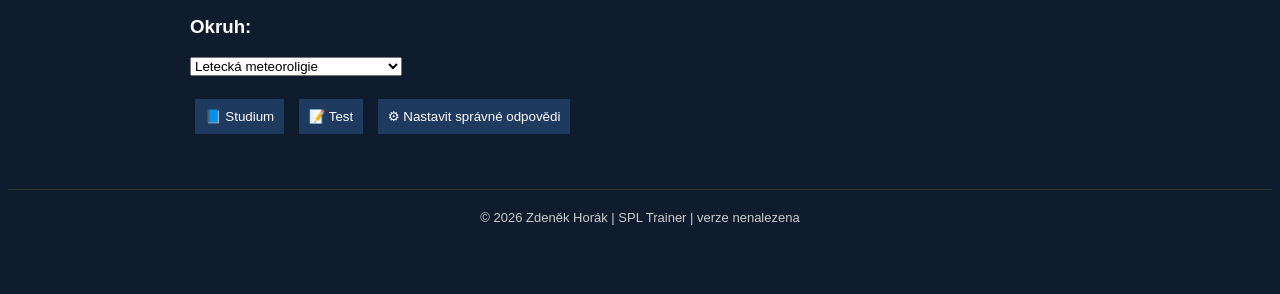
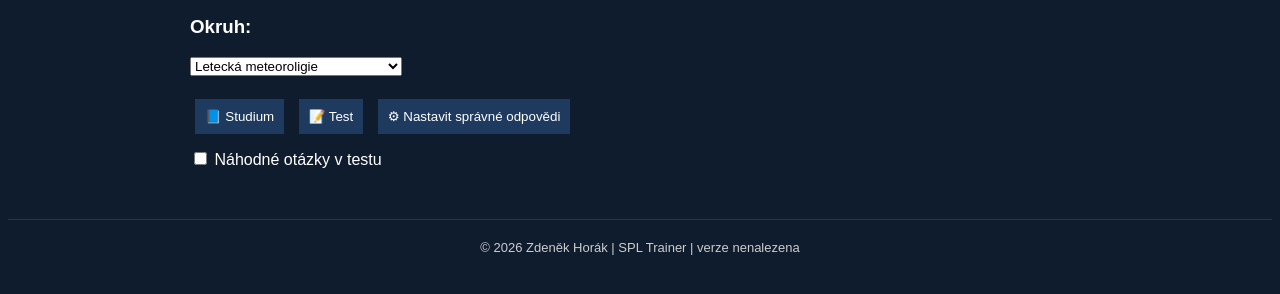
Before and after one commit to zdenekhor/SPL-TRAINER, a plain HTML site: page index.html in a window 1280 px wide. Shown: the part 184-478 px from the top of the page. Drawn offline with Linux system fonts and the light colour scheme; no server answers.

Commit message:
Update index.html

```diff
--- a/index.html
+++ b/index.html
@@ -40,6 +40,12 @@ Načítám METAR...
 <button onclick="startStudy()">📘 Studium</button>
 <button onclick="startTest()">📝 Test</button>
 <button onclick="startEdit()">⚙ Nastavit správné odpovědi</button>
+
+  <label style="display:block; margin-top:10px;"> <!-- VOLBA NÁHODNÉ OTÁZKY -->
+  <input type="checkbox" id="randomToggle">
+  Náhodné otázky v testu
+</label>
+
 </div>
 
 <!-- TOTO TAM PŘEDTÍM CHYBĚLO -->
```
